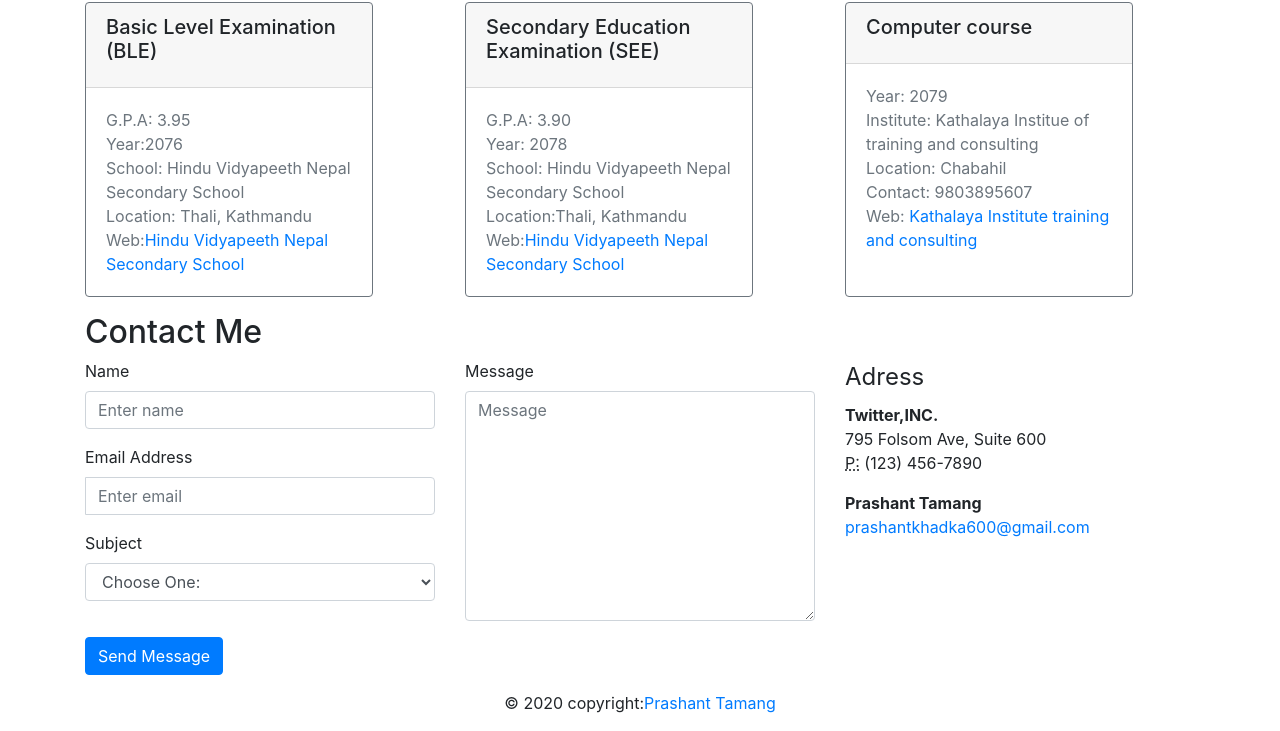
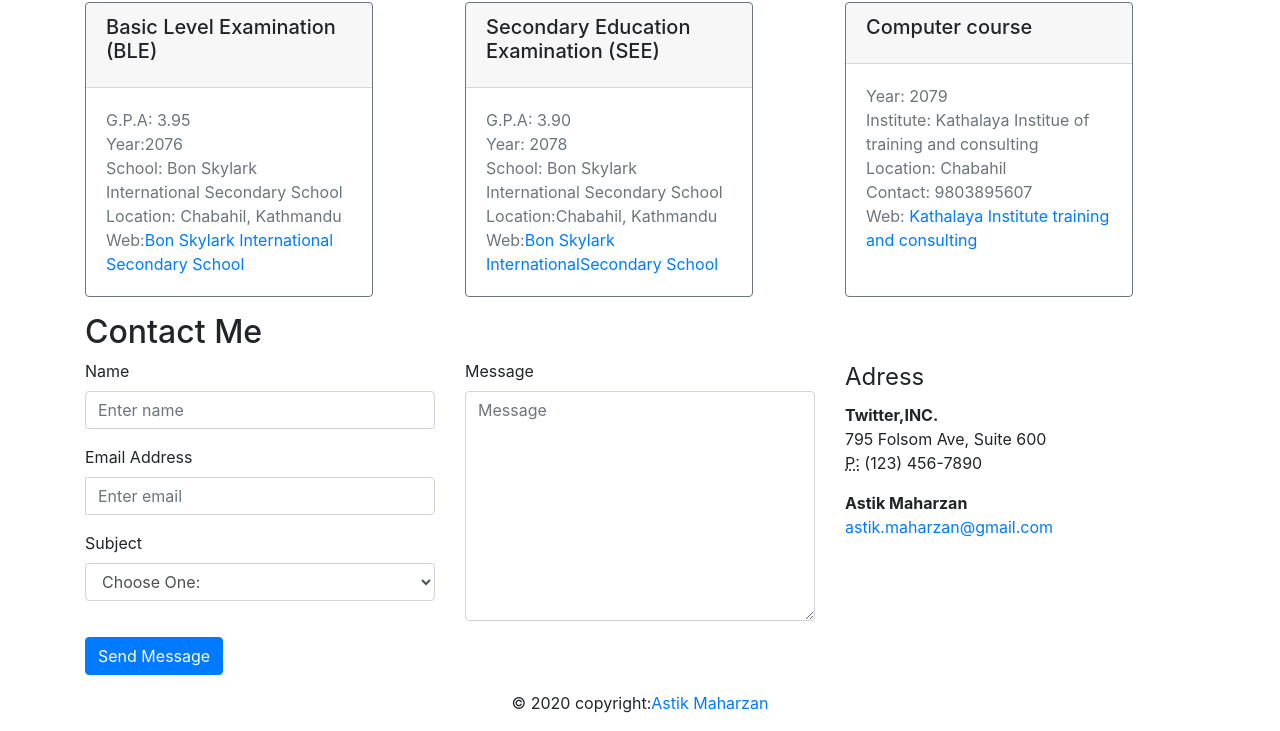
Before and after one commit to astikmaharzan/astik, a plain HTML site: page templates/index.html in a window 1280 px wide. Shown: the part 601-1332 px from the top of the page. Drawn offline with Linux system fonts and the light colour scheme; some icons are missing.

Commit message:
file uploaded

```diff
--- a/templates/index.html
+++ b/templates/index.html
@@ -42,7 +42,7 @@
       <!--About Section-->
       <div class="container mt-3">
         <h2 id="About">About</h2>
-        <font size="4">Hello This is Prashant Tamang.I am from Thali.
+        <font size="4">Hello This is Astik Maharzan.I am from chabahil.
         </font>
       </div>
 
@@ -58,9 +58,9 @@
                 <p class="card-text">
                   G.P.A: 3.95<br>
                   Year:2076<br>
-                  School: Hindu Vidyapeeth Nepal Secondary School<br>
-                  Location: Thali, Kathmandu<br>
-                  Web:<a href="https://m.facebook.com/profile.php?id=545271135518920">Hindu Vidyapeeth Nepal Secondary School</a><br>
+                  School: Bon Skylark International Secondary School<br>
+                  Location: Chabahil, Kathmandu<br>
+                  Web:<a href="https://m.facebook.com/profile.php?id=545271135518920">Bon Skylark International Secondary School</a><br>
 
                 </p>
               </div>
@@ -75,9 +75,9 @@
                 <p class="card-text">
                   G.P.A: 3.90<br>
                   Year: 2078<br>
-                  School: Hindu Vidyapeeth Nepal Secondary School<br>
-                  Location:Thali, Kathmandu<br>
-                  Web:<a href="https://m.facebook.com/profile.php?id=545271135518920">Hindu Vidyapeeth Nepal Secondary School</a><br>
+                  School: Bon Skylark International Secondary School<br>
+                  Location:Chabahil, Kathmandu<br>
+                  Web:<a href="https://m.facebook.com/profile.php?id=545271135518920">Bon Skylark InternationalSecondary School</a><br>
                 </p>
        </div>
       </div>
@@ -156,8 +156,8 @@
                      (123) 456-7890
                   </address>
                   <address>
-                      <strong>Prashant Tamang</strong><br>
-                      <a href="mailto:#">prashantkhadka600@gmail.com</a>
+                      <strong>Astik Maharzan</strong><br>
+                      <a href="mailto:#">astik.maharzan@gmail.com</a>
                   </address>
                 </form>
               </div>
@@ -168,7 +168,7 @@
       <footer class="page-footer font-small-dark">
 
         <!--Copyright-->
-        <div class="footer-copyright text-center py-3"> &copy; 2020 copyright:<a href="/">Prashant Tamang</a>
+        <div class="footer-copyright text-center py-3"> &copy; 2020 copyright:<a href="/">Astik Maharzan</a>
         </div>
         <!--Copyright-->
       </footer>
```
